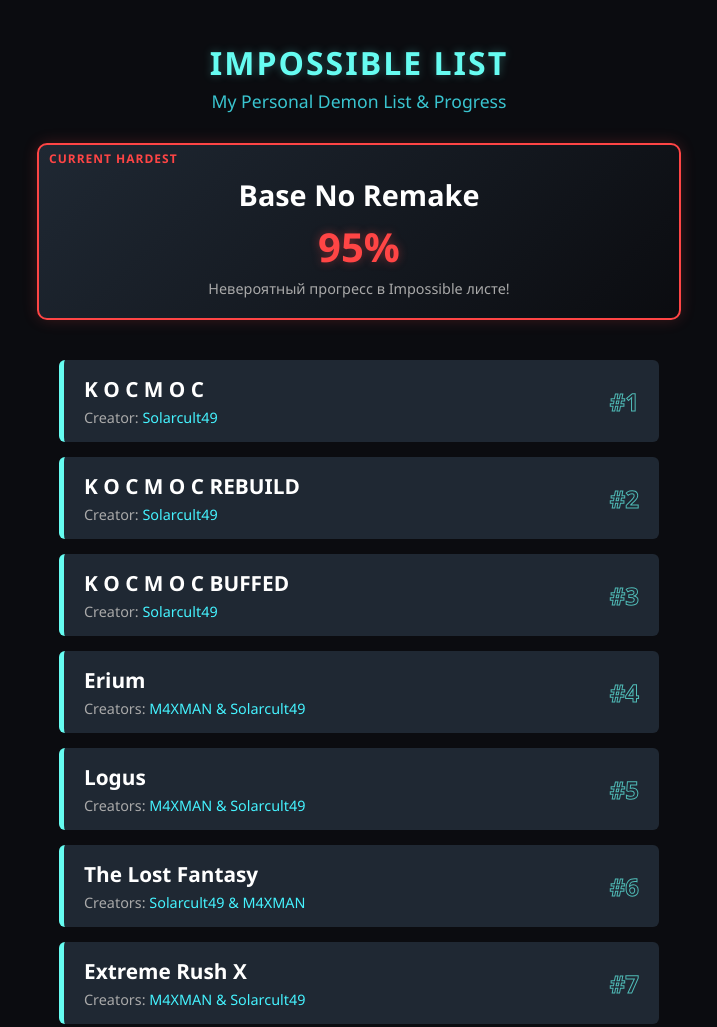
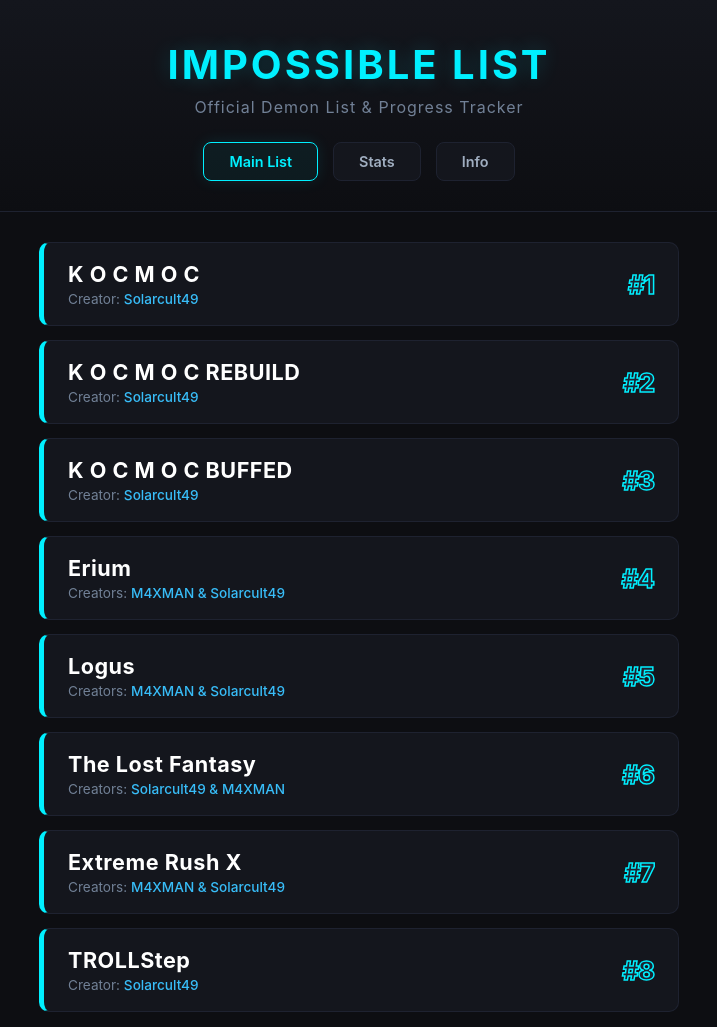
Before and after one commit to solarculty49/CHVKLishynik-TeaM-LisT, a plain HTML site: page index.html in a window 1280 px wide. Shown: the top 1027 px of the page, without its empty margins (281-998 px from the left). Drawn offline with Linux system fonts and the light colour scheme.

Commit message:
Refactor index.html for style and structure updates
Updated the title and various styles for improved aesthetics. Refactored HTML structure for better organization.

```diff
--- a/index.html
+++ b/index.html
@@ -3,145 +3,151 @@
 <head>
     <meta charset="UTF-8">
     <meta name="viewport" content="width=device-width, initial-scale=1.0">
-    <title>My Impossible Demon List</title>
+    <title>Impossible List</title>
     <style>
-        /* Общие стили для сайта (Темная игровая тема) */
+        /* Базовые настройки для всего сайта */
+        * {
+            box-sizing: border-box;
+            margin: 0;
+            padding: 0;
+        }
+
         body {
-            background-color: #0b0c10;
-            color: #c5c6c7;
-            font-family: 'Segoe UI', Tahoma, Geneva, Verdana, sans-serif;
-            margin: 0;
-            padding: 20px;
-            display: flex;
-            flex-direction: column;
-            align-items: center;
+            background-color: #0d0e12;
+            color: #e2e8f0;
+            font-family: 'Inter', system-ui, -apple-system, sans-serif;
+            padding-bottom: 60px;
+        }
+
+        /* Шапка сайта */
+        header {
+            background: linear-gradient(180deg, #14161d 0%, #0d0e12 100%);
+            padding: 40px 20px 20px 20px;
+            text-align: center;
+            border-bottom: 1px solid #1e2230;
         }
 
         h1 {
-            color: #66fcf1;
+            font-size: 2.5rem;
+            color: #00f0ff;
             text-transform: uppercase;
-            letter-spacing: 2px;
-            margin-bottom: 5px;
-            text-shadow: 0 0 10px rgba(102, 252, 241, 0.3);
+            letter-spacing: 3px;
+            text-shadow: 0 0 20px rgba(0, 240, 255, 0.2);
+            margin-bottom: 8px;
         }
 
         .subtitle {
-            color: #45f3ff;
-            font-size: 1.1em;
-            margin-bottom: 30px;
-            opacity: 0.8;
-        }
-
-        /* Блок главного рекорда (Current Hardest) */
-        .hardest-box {
-            background: linear-gradient(135deg, #1f2833 0%, #0b0c10 100%);
-            border: 2px solid #ff4545;
-            border-radius: 10px;
-            padding: 20px;
-            width: 100%;
-            max-width: 600px;
-            margin-bottom: 40px;
-            text-align: center;
-            box-shadow: 0 0 15px rgba(255, 69, 69, 0.2);
-            position: relative;
-            overflow: hidden;
-        }
-
-        .hardest-box::before {
-            content: 'CURRENT HARDEST';
-            position: absolute;
-            top: 5px;
-            left: 10px;
-            font-size: 0.75em;
-            color: #ff4545;
-            font-weight: bold;
+            color: #718096;
+            font-size: 1rem;
             letter-spacing: 1px;
         }
 
-        .hardest-title {
-            font-size: 1.8em;
-            color: #fff;
-            margin: 10px 0 5px 0;
-            font-weight: bold;
+        /* Навигация (Вкладки) */
+        nav {
+            display: flex;
+            justify-content: center;
+            gap: 15px;
+            margin: 25px 0 10px 0;
         }
 
-        .hardest-progress {
-            font-size: 2.5em;
-            color: #ff4545;
-            font-weight: 900;
-            margin: 5px 0;
-            text-shadow: 0 0 10px rgba(255, 69, 69, 0.4);
+        .nav-link {
+            background-color: #14161d;
+            color: #a0aec0;
+            padding: 10px 25px;
+            text-decoration: none;
+            border-radius: 8px;
+            font-weight: 600;
+            font-size: 0.9rem;
+            border: 1px solid #1e2230;
+            transition: all 0.2s ease;
         }
 
-        /* Контейнер для всего списка уровней */
+        .nav-link.active, .nav-link:hover {
+            color: #00f0ff;
+            border-color: #00f0ff;
+            background-color: rgba(0, 240, 255, 0.05);
+            box-shadow: 0 0 15px rgba(0, 240, 255, 0.1);
+        }
+
+        /* Главный контейнер со списком */
+        main {
+            max-width: 680px;
+            margin: 30px auto 0 auto;
+            padding: 0 20px;
+        }
+
         .list-container {
-            width: 100%;
-            max-width: 600px;
             display: flex;
             flex-direction: column;
-            gap: 15px;
+            gap: 14px;
         }
 
         /* Карточка уровня */
         .level-card {
-            background-color: #1f2833;
-            border-left: 5px solid #66fcf1;
-            border-radius: 6px;
-            padding: 15px 20px;
+            background-color: #14161d;
+            border: 1px solid #1e2230;
+            border-left: 5px solid #00f0ff;
+            border-radius: 10px;
+            padding: 18px 24px;
             display: flex;
             justify-content: space-between;
             align-items: center;
-            transition: transform 0.2s, box-shadow 0.2s;
+            transition: transform 0.2s ease, border-color 0.2s ease;
         }
 
         .level-card:hover {
-            transform: translateX(5px);
-            box-shadow: 0 4px 15px rgba(102, 252, 241, 0.1);
+            transform: translateY(-2px);
+            border-color: #00f0ff;
+            background-color: #171a24;
         }
 
         .level-info {
             display: flex;
             flex-direction: column;
+            gap: 4px;
         }
 
         .level-name {
-            font-size: 1.3em;
+            font-size: 1.35rem;
             color: #ffffff;
-            font-weight: bold;
-            margin: 0 0 5px 0;
+            font-weight: 700;
+            letter-spacing: 0.5px;
         }
 
         .level-creators {
-            font-size: 0.9em;
-            color: #a9a9a9;
-            margin: 0;
+            font-size: 0.85rem;
+            color: #718096;
         }
 
         .level-creators span {
-            color: #45f3ff;
+            color: #38bdf8;
+            font-weight: 500;
         }
 
-        /* Номер уровня в списке */
+        /* Порядковый номер */
         .level-number {
-            font-size: 1.5em;
-            font-weight: bold;
-            color: #1f2833;
-            -webkit-text-stroke: 1px #66fcf1;
-            opacity: 0.7;
+            font-size: 1.6rem;
+            font-weight: 800;
+            color: #1e2230;
+            -webkit-text-stroke: 1.5px #00f0ff;
+            letter-spacing: -1px;
         }
     </style>
 </head>
 <body>
 
+    <header>
         <h1>Impossible List</h1>
-    <div class="subtitle">My Personal Demon List & Progress</div>
+        <div class="subtitle">Official Demon List & Progress Tracker</div>
 
-    <div class="hardest-box">
-        <div class="hardest-title">Base No Remake</div>
-        <div class="hardest-progress">95%</div>
-        <p style="margin: 5px 0 0 0; color: #a9a9a9; font-size: 0.9em;">Невероятный прогресс в Impossible листе!</p>
-    </div>
+        <nav>
+            <a href="#" class="nav-link active">Main List</a>
+            <a href="#" class="nav-link">Stats</a>
+            <a href="#" class="nav-link">Info</a>
+        </nav>
+    </header>
 
+    <main>
         <div class="list-container">
 
             <div class="level-card">
@@ -209,6 +215,7 @@
             </div>
 
         </div>
+    </main>
 
 </body>
 </html>
```
Lines whose indentation alone changed are shown as unchanged.
